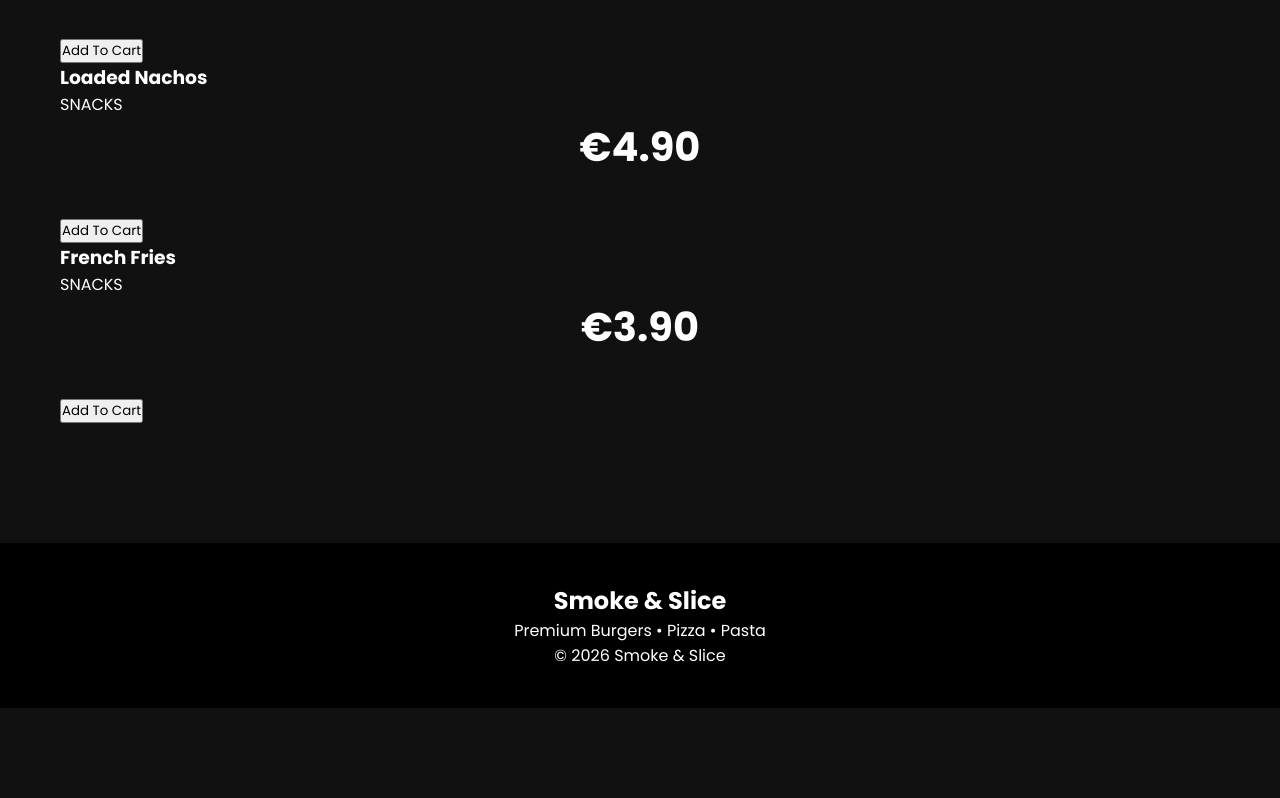
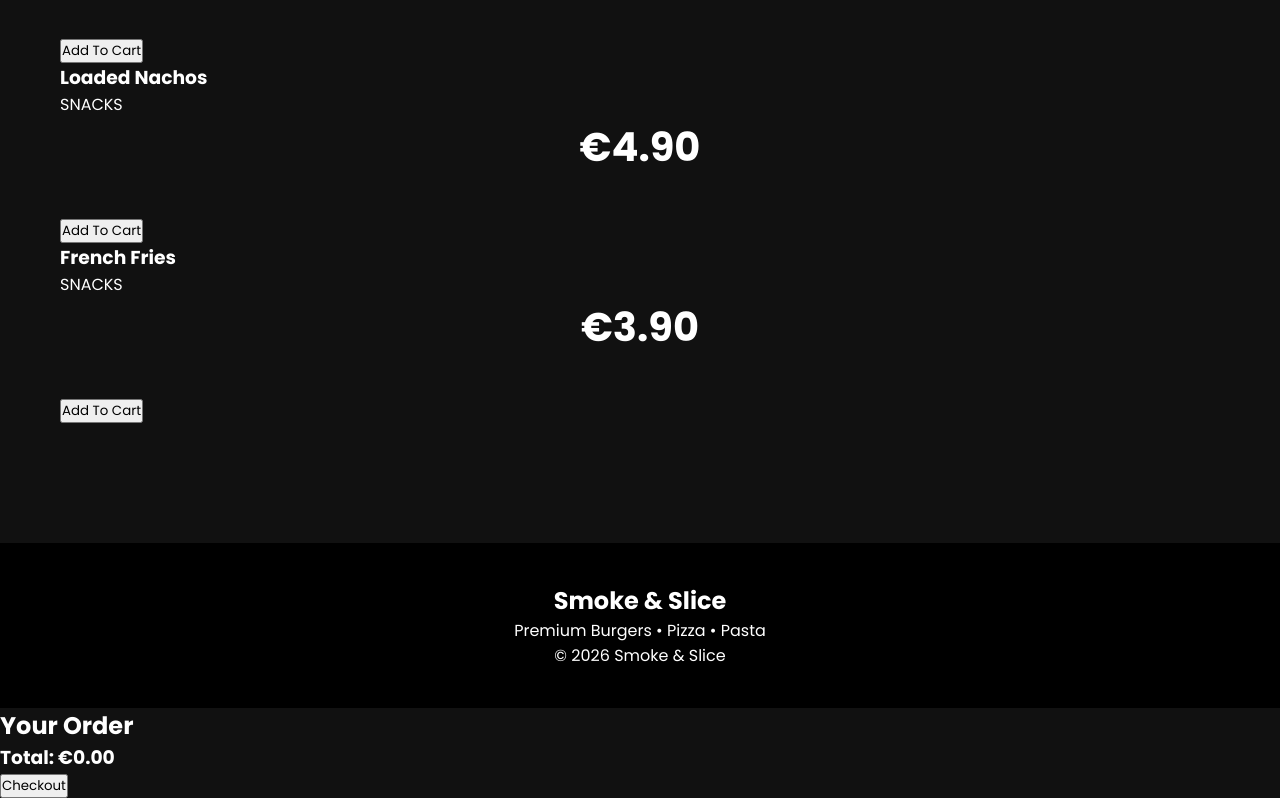
Before and after one commit to alirafi3811-star/SMOKE-SLICE, a plain HTML site: page index.html in a window 1280 px wide. Shown: the part 4461-5259 px from the top of the page. Before the commit the page ends 5169 px from the top, so only its background shows below. Drawn offline with Linux system fonts and the light colour scheme.

Commit message:
Update index.html

```diff
--- a/index.html
+++ b/index.html
@@ -177,6 +177,20 @@ Premium Burgers • Pizza • Pasta
 
 </footer>
 
+  <div id="cartPanel">
+
+<h2>Your Order</h2>
+
+<div id="cartItems"></div>
+
+<h3 id="cartTotal">Total: €0.00</h3>
+
+<button id="checkoutBtn">
+Checkout
+</button>
+
+</div>
+
 <script src="menu.js"></script>
 
 <script src="script.js"></script>
```
